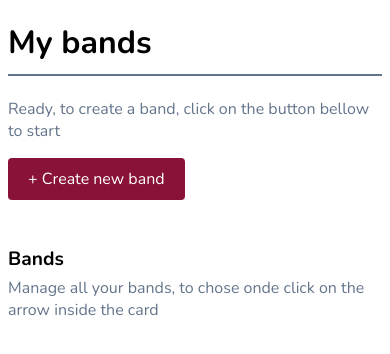
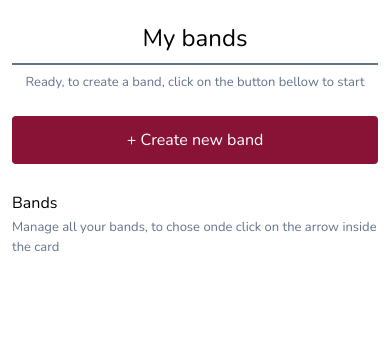
Before and after one commit to Kannella/band_management_front_end, a React (Create React App) app in the folder app/: page /bands in a window 390 px wide. Shown: the top 354 px of the page. Built offline with nearby package versions, Linux system fonts and the light colour scheme.

Commit message:
add bootstrap

```diff
--- a/app/package.json
+++ b/app/package.json
@@ -6,6 +6,7 @@
     "@testing-library/jest-dom": "^5.17.0",
     "@testing-library/react": "^13.4.0",
     "@testing-library/user-event": "^13.5.0",
+    "bootstrap": "^5.3.3",
     "react": "^18.3.1",
     "react-dom": "^18.3.1",
     "react-router-dom": "^6.27.0",
--- a/app/src/assets/styles/styles.css
+++ b/app/src/assets/styles/styles.css
@@ -1,9 +1,10 @@
 /* importing Nunito */
 @import url('https://fonts.googleapis.com/css2?family=Nunito:wght@300;400;600;700&display=swap');
 
+@media (max-width: 576px) {
     h1 {
         color: black;
-    font-size: 2rem;
+        font-size: 1.5rem;
         font-family: 'Nunito';
         border-bottom: 2px solid rgb(100, 116, 139);
         padding-bottom: 10px;
@@ -11,7 +12,7 @@ h1 {
 
     .content h2 {
         color:black;
-    font-size:larger;
+        font-size:medium;
         font-family: 'Nunito';
         margin-bottom: 5px;
     }
@@ -19,18 +20,20 @@ h1 {
     .content p {
         margin-top: 0px;
         color: rgba(100, 116, 139, 1);
-    font-size:medium;
+        font-size:small;
         font-family: 'Nunito';
     }
 
     .createButton{
       background-color: rgba(136, 19, 55, 1);
       color: white;
-  padding: 10px 20px;
+      padding: 12px;
       border: none;
       border-radius: 4px;
       font-size: 1rem;
       font-family: 'Nunito';
       cursor: pointer;
       margin-bottom: 30px;
+      width: 100%;
     }
+}
--- a/app/src/pages/manager/band_manager_page.jsx
+++ b/app/src/pages/manager/band_manager_page.jsx
@@ -1,17 +1,18 @@
 import React from "react";
+import 'bootstrap/dist/css/bootstrap.min.css';
 import '../../assets/styles/styles.css';
 
 function BandManagerPage(){
     return (
-        <div>
-            <h1>My bands</h1>
+        <div className="container mt-4">
+            <h1 className="text-center">My bands</h1>
 
-            <div className="content">
+            <div className="content text-center mb-4">
                 <p> Ready, to create a band, click on the button bellow to start </p>
             </div>
             <button className="createButton">+ Create new band</button>
 
-            <div className="content">
+            <div className="content mb-4">
                 <h2>Bands</h2>
                 <p>Manage all your bands, to chose onde click on the arrow inside the card</p>
             </div>
```
Also changed, not shown: 1 other file (tests, documents, lock files or other folders). Lines whose indentation alone changed are shown as unchanged.
